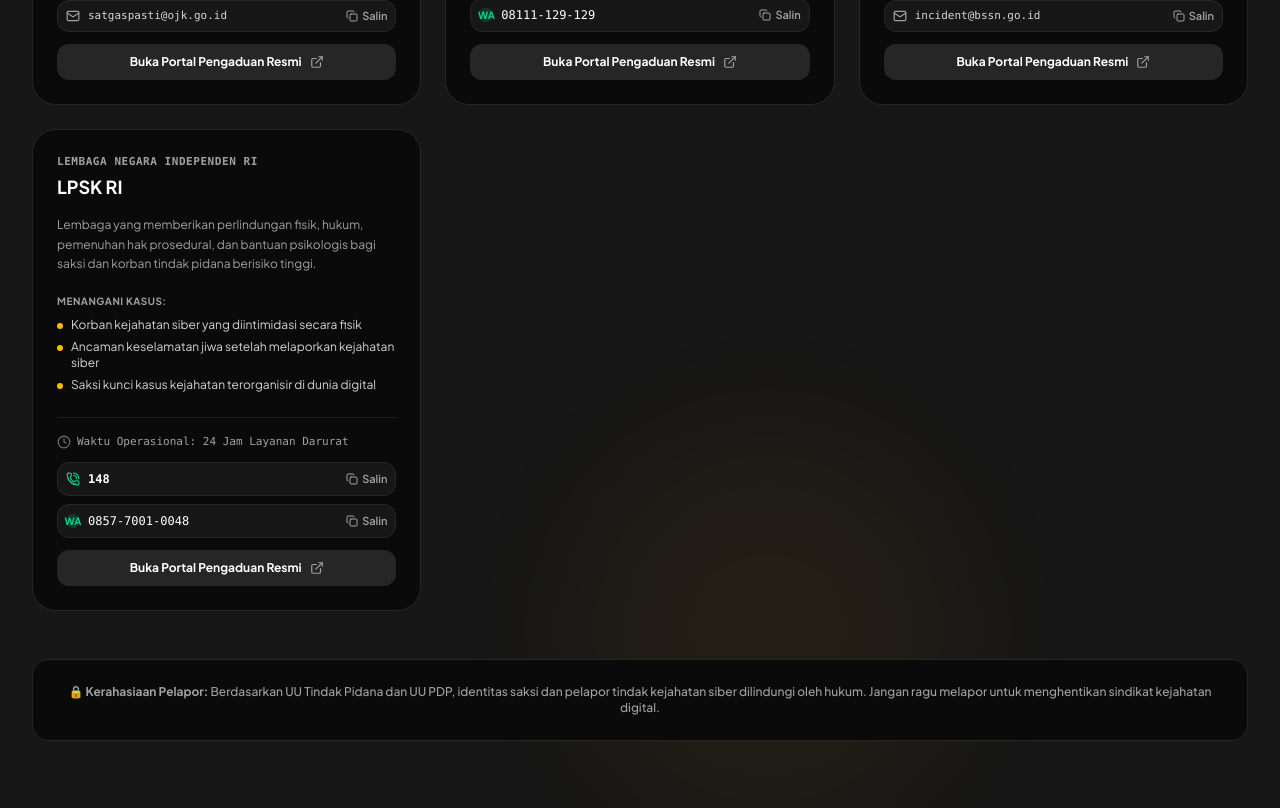
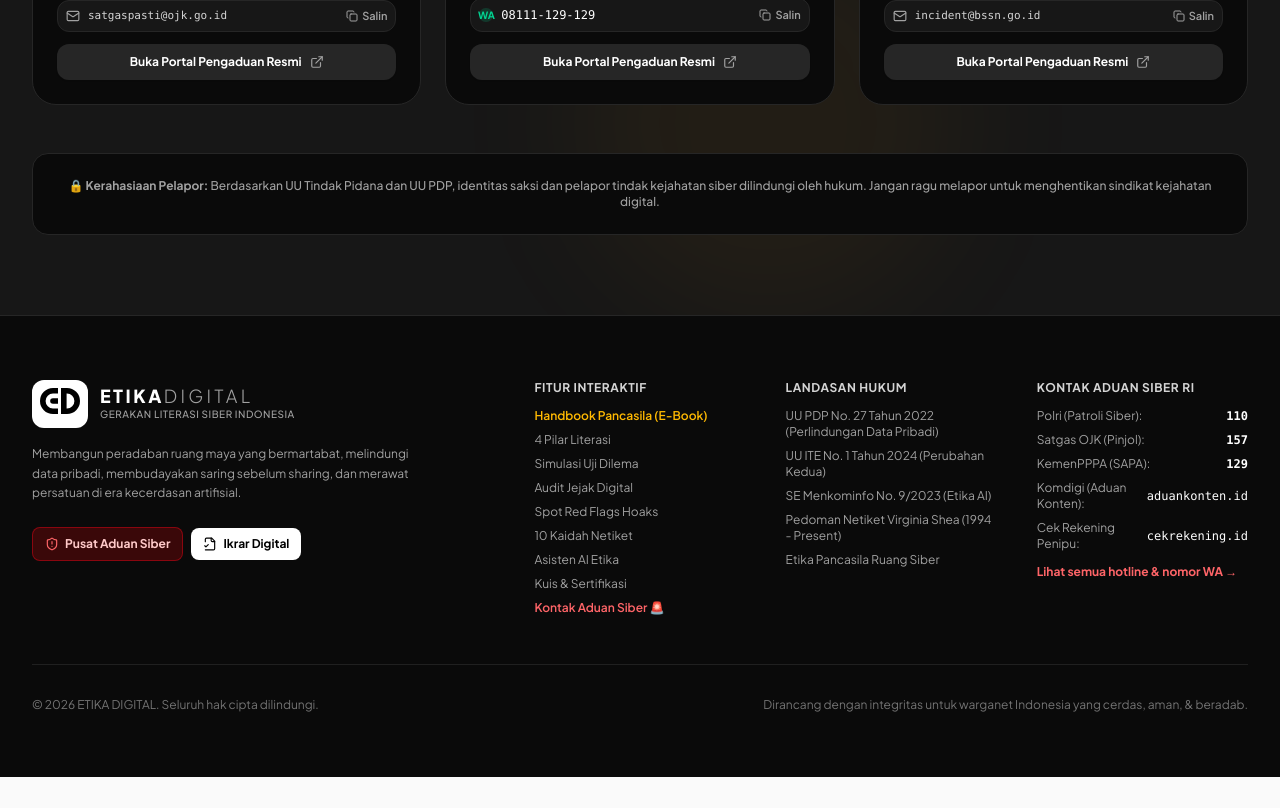
Before and after one commit to EtikaDigital/Etika-Digital, a React (Vite) app: page / in a window 1280 px wide. Shown: the part 10740-11548 px from the top of the page. After the commit the page ends 11517 px from the top, so only its background shows below. Built offline with nearby package versions, Linux system fonts and the light colour scheme.

Commit message:
refactor: remove LPSK from cyber report contacts
Consolidate the security category by removing LPSK and updating the BSSN label to reflect its primary role in incident reporting.

```diff
--- a/src/components/CyberReportContacts.tsx
+++ b/src/components/CyberReportContacts.tsx
@@ -150,24 +150,6 @@
     email: 'incident@bssn.go.id',
     hours: '24 Jam / 7 Hari (Monitoring Nasional)',
     isUrgent: false
-  },
-  {
-    id: 'lpsk',
-    name: 'Lembaga Perlindungan Saksi dan Korban',
-    shortName: 'LPSK RI',
-    agency: 'Lembaga Negara Independen RI',
-    category: 'keamanan',
-    description: 'Lembaga yang memberikan perlindungan fisik, hukum, pemenuhan hak prosedural, dan bantuan psikologis bagi saksi dan korban tindak pidana berisiko tinggi.',
-    handledCases: [
-      'Korban kejahatan siber yang diintimidasi secara fisik',
-      'Ancaman keselamatan jiwa setelah melaporkan kejahatan siber',
-      'Saksi kunci kasus kejahatan terorganisir di dunia digital'
-    ],
-    website: 'https://lpsk.go.id',
-    hotline: '148',
-    whatsapp: '0857-7001-0048',
-    hours: '24 Jam Layanan Darurat',
-    isUrgent: false
   }
 ];
 
@@ -268,7 +250,7 @@
               { id: 'komdigi', label: 'Konten & Rekening' },
               { id: 'keuangan', label: 'OJK / Pinjol (157)' },
               { id: 'anak', label: 'Perempuan & Anak (129)' },
-              { id: 'keamanan', label: 'BSSN & LPSK' },
+              { id: 'keamanan', label: 'BSSN (Insiden Siber)' },
             ].map((tab) => (
               <button
                 key={tab.id}
```
